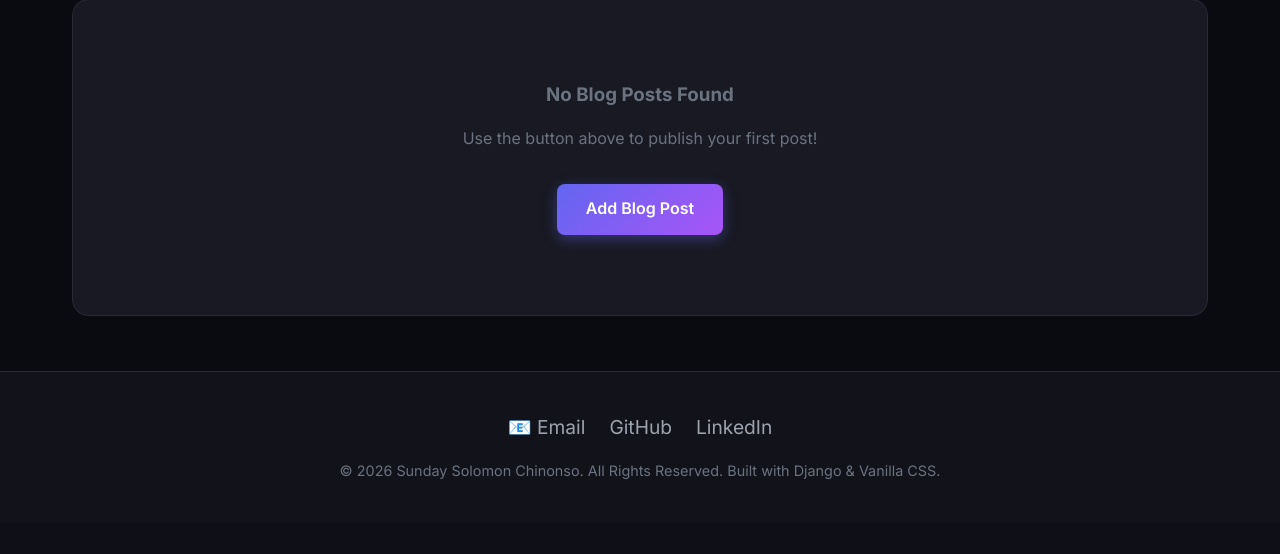
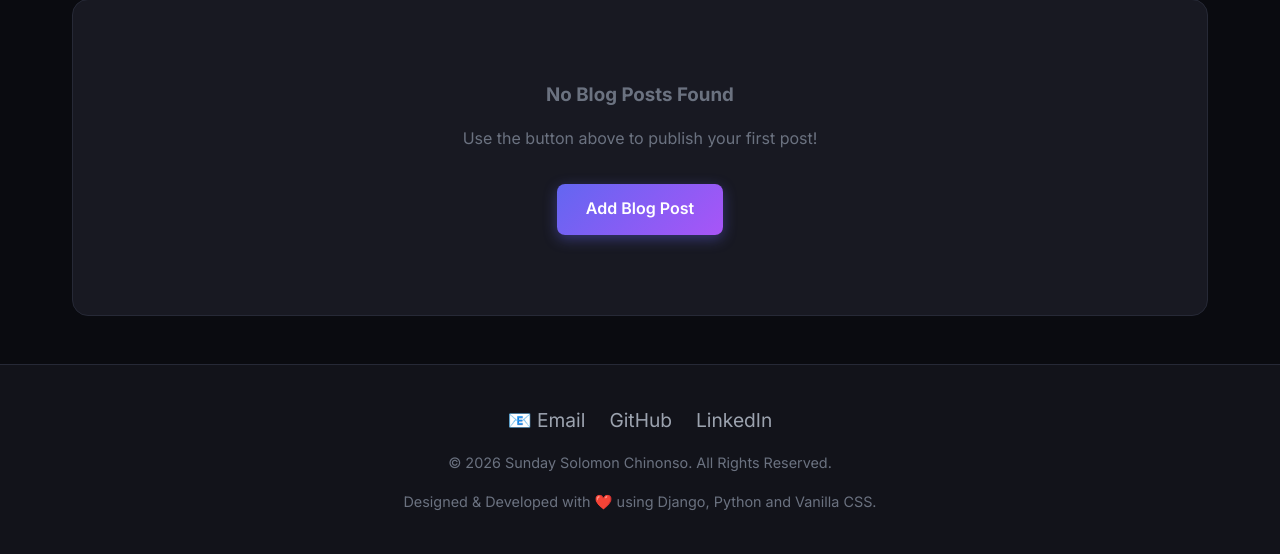
Before and after one commit to Promisechioke4/django-assignment-1-template, a Django app: page /blog/ in a window 1280 px wide. Shown: the part 278-832 px from the top of the page. Before the commit the page ends 757 px from the top, so only its background shows below. Run offline with Django 5.2, Linux system fonts and the light colour scheme; data that the repository does not hold is empty.

Commit message:
Improve footer content and branding

```diff
--- a/portfolio/templates/portfolio/base.html
+++ b/portfolio/templates/portfolio/base.html
@@ -50,7 +50,14 @@
                     <a href="https://github.com/sundaysolomonchinonso-ship-it" target="_blank" class="social-link">GitHub</a>
                     <a href="https://www.linkedin.com/in/chinonso-sunday-489b52410" target="_blank" class="social-link">LinkedIn</a>
                 </div>
-                <p>&copy; {% now "Y" %} Sunday Solomon Chinonso. All Rights Reserved. Built with Django &amp; Vanilla CSS.</p>
+                <p>
+                    &copy; {% now "Y" %} Sunday Solomon Chinonso.
+                    All Rights Reserved.
+                </p>
+
+                <p>
+                    Designed &amp; Developed with ❤️ using Django, Python and Vanilla CSS.
+                </p>
             </div>
         </footer>
     </div>
```
